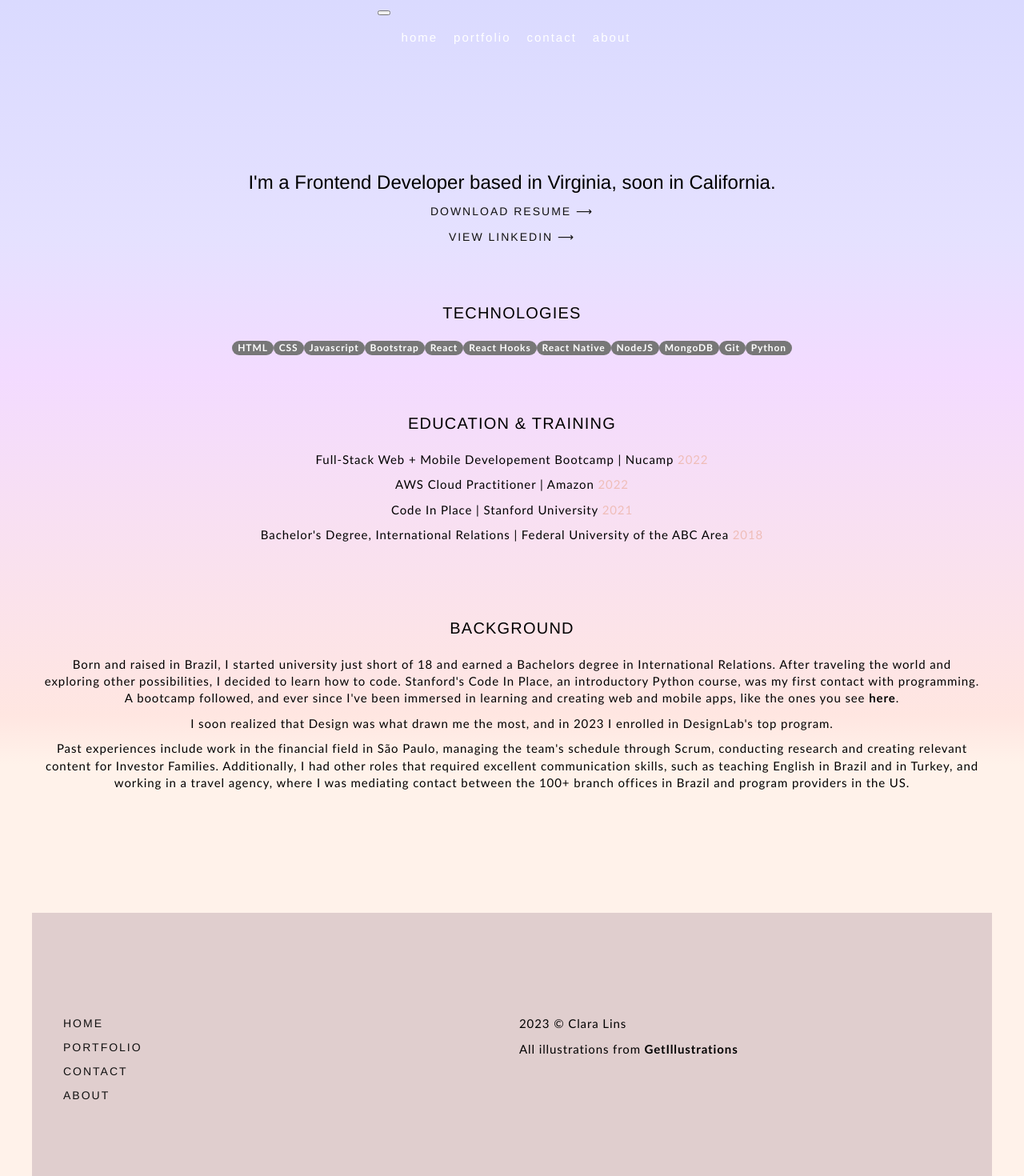
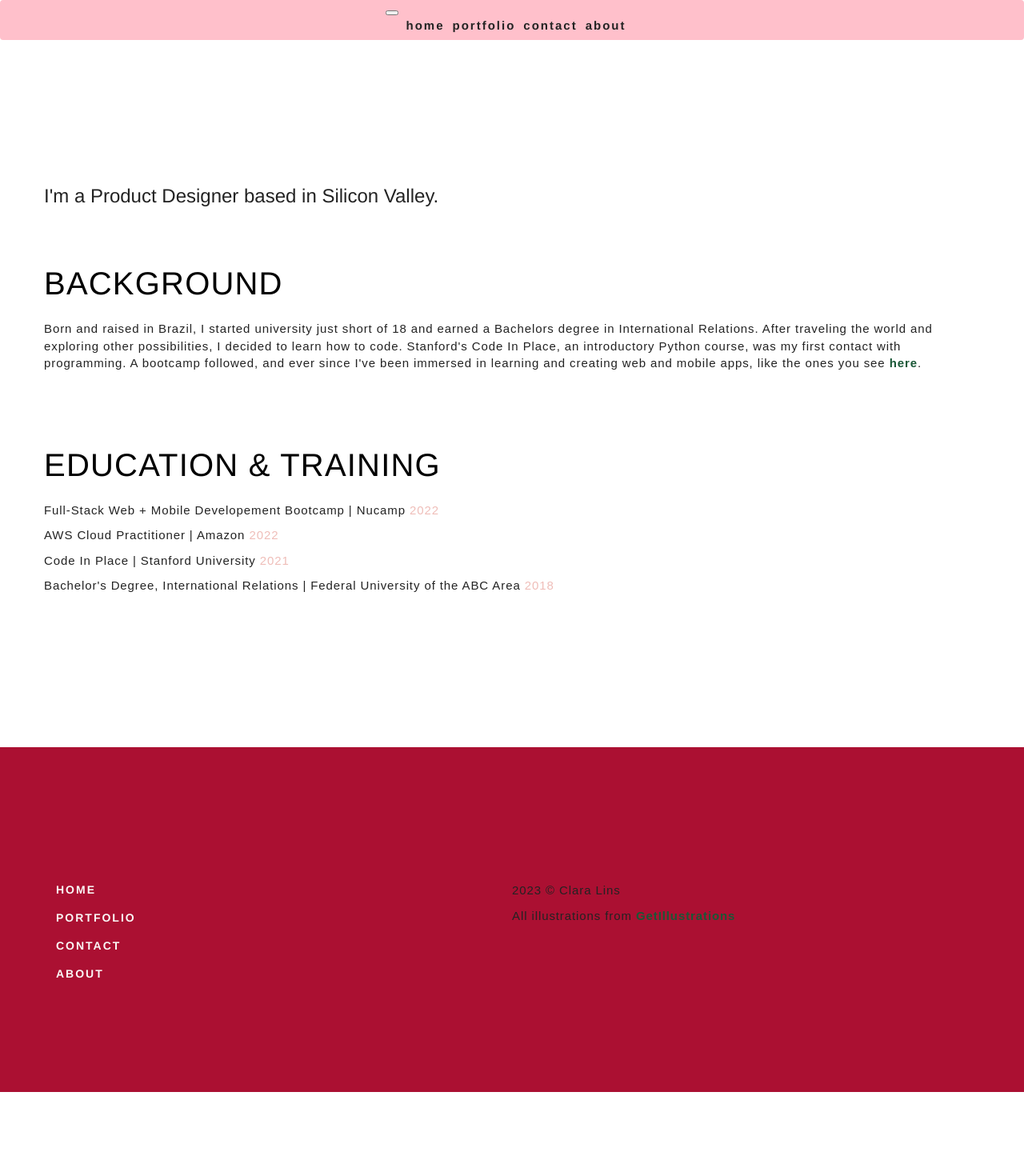
Before and after one commit to claralins/portfolio-website, a React (Create React App) app: page /about in a window 1280 px wide. Shown: the top 1470 px of the page at 80% size. After the commit the page ends 1365 px from the top, so only its background shows below. Built offline with nearby package versions, Linux system fonts and the light colour scheme.

Commit message:
third commit

```diff
--- a/src/App.css
+++ b/src/App.css
@@ -4,25 +4,14 @@
 
 * {
   margin: 0;
-  color: rgb(0, 0, 0);
+  color: #232323;
   box-sizing: border-box;
 }
 
 body {
-  background-image: linear-gradient(
-    180deg,
-    #e6e9ff 0%,
-    #e9ebff 0%,
-    #dadaff 0.01%,
-    #e5e1ff 20.31%,
-    #f3dbff 31.77%,
-    #ffe6e1 60.48%,
-    #fff2ea 64.73%
-  );
+  background-color: #faf7f6;
   font-size: 62.5%;
   height: auto;
-  padding-left: 40px;
-  padding-right: 40px;
 }
 
 .container {
@@ -30,7 +19,7 @@ body {
   display: flex;
   flex-direction: column;
   margin-bottom: 80px;
-  padding: 0 16rem;
+  padding: 4rem 16rem;
 }
 
 p {
@@ -38,12 +27,12 @@ p {
   letter-spacing: 0.9px;
   font-weight: 350;
   margin-bottom: 2rem;
-  font-family: 'Gill Sans', 'Gill Sans MT', Calibri, 'Trebuchet MS', sans-serif;
+  font-family: 'Heebo', sans-serif;
 }
 
 .inline-link:link,
 .inline-link:visited {
-  color: #000000;
+  color: #195736;
   font-weight: 600;
   transition: 0.9s;
 }
@@ -56,23 +45,23 @@ p {
   text-transform: uppercase;
   letter-spacing: 1.2px;
   font-weight: 300;
-  font-size: 2rem;
+  font-size: 4rem;
   margin-bottom: 24px;
 }
 
 .main-link:link,
 .main-link:visited {
-  text-decoration: none;
-  color: #000000;
+  font-weight: 800;
+  color: #ab1032;
 }
 
 .link-styled:link,
 .link-styled:visited {
-  color: #111111;
+  color: #faf7f6;
   text-transform: uppercase;
   text-decoration: none;
   transition: all 0.9s;
-  font-weight: 500;
+  font-weight: 800;
   font-size: 14px;
   letter-spacing: 2px;
   width: fit-content;
@@ -82,7 +71,7 @@ p {
 .link-styled:hover,
 .link-styled:active {
   text-decoration: none;
-  background-color: white;
+  color: #fbaebb;
 }
 
 /* HEADER AND NAVIGATION */
@@ -94,7 +83,6 @@ p {
   padding-top: 4rem;
   font-family: Georgia, 'Times New Roman', Times, serif;
   font-style: normal;
-  /* text-transform: uppercase; */
   font-weight: 500;
   font-size: 40px;
   letter-spacing: 0.03em;
@@ -113,7 +101,7 @@ p {
 }
 
 .navbar {
-  background-color: inherit;
+  background-color: pink;
   display: flex;
   flex-direction: ROW;
 }
@@ -122,8 +110,9 @@ p {
   text-transform: lowercase;
   font-size: 1.5rem;
   letter-spacing: 2px;
-  margin: 1.5rem 0.5rem;
+  /* margin: 1.5rem 0.5rem; */
   padding-left: 1rem;
+  /* background-color: #6c4a66; */
 }
 
 .nav-item:hover {
@@ -132,16 +121,16 @@ p {
 
 .nav-link:link,
 .nav-link:visited {
-  color: #ffffff;
+  color: #232323;
   text-decoration: none;
-  font-weight: 400;
+  font-weight: 700;
   transition: 0.9s;
 }
 
 .nav-link:hover,
 .nav-link:active {
   text-decoration: none;
-  color: #e3e3e3;
+  color: #195736;
 }
 
 .breadcrumb-link:link,
@@ -163,7 +152,6 @@ p {
   align-items: center;
   justify-content: center;
   height: 100%;
-  background-color: #000000;
 }
 
 /* HOME PAGE */
@@ -212,7 +200,6 @@ p {
   text-transform: uppercase;
   font-size: 2rem;
   align-self: center;
-  background-color: black;
   color: white;
 }
 
@@ -234,14 +221,14 @@ p {
 /* ABOUT PAGE */
 
 .about-row {
-  text-align: center;
+  text-align: left;
   display: flex;
   flex-direction: column;
   gap: 0.2rem;
   margin-bottom: 4rem;
   display: flex;
   flex-direction: column;
-  align-items: center;
+  /* align-items: center; */
 }
 
 .about-education,
@@ -253,12 +240,13 @@ p {
 
 /* FOOTER */
 .footer {
-  background-color: #6c4a6636;
-  padding: 8px 24px;
+  background-color: #ab1032;
+  color: #fff;
+  padding: 8px 16px;
   width: 100%;
 }
 
 .footer .list-unstyled {
   display: grid;
-  gap: 1rem;
+  gap: 1.5rem;
 }
--- a/src/components/Header.js
+++ b/src/components/Header.js
@@ -16,7 +16,7 @@ const Header = () => {
                 Home
               </NavLink>
             </NavItem>
-            <NavItem className="nav-item" href="/">
+            <NavItem className="nav-item" to="/projects">
               <NavLink
                 className={(isActive) =>
                   'nav-link' + (!isActive ? ' unselected' : '')
--- a/src/pages/AboutPage.js
+++ b/src/pages/AboutPage.js
@@ -15,10 +15,8 @@ const About = () => {
       <Container className="about-container container">
         <Row className="about-row">
           {/* <h2 className="section-title">The developer</h2> */}
-          <h3>
-            I'm a Frontend Developer based in Virginia, soon in California.
-          </h3>
-          <a href="/" className="link-styled" download>
+          <h3>I'm a Product Designer based in Silicon Valley.</h3>
+          {/* <a href="/" className="link-styled" download>
             Download resume ⟶
           </a>
 
@@ -27,14 +25,34 @@ const About = () => {
             className="link-styled"
           >
             View LinkedIn ⟶
-          </a>
+          </a> */}
         </Row>
-        <Row className="about-row">
+        {/* <Row className="about-row">
           <Col>
             <h2 className="section-title">Technologies</h2>
             <Technologies />
           </Col>
+        </Row> */}
+
+        <Row className="about-row">
+          <Col className="about-background">
+            <h2 className="section-title">Background</h2>
+            <p>
+              Born and raised in Brazil, I started university just short of 18
+              and earned a Bachelors degree in International Relations. After
+              traveling the world and exploring other possibilities, I decided
+              to learn how to code. Stanford's Code In Place, an introductory
+              Python course, was my first contact with programming. A bootcamp
+              followed, and ever since I've been immersed in learning and
+              creating web and mobile apps, like the ones you see{' '}
+              <a className="inline-link" href="/projects">
+                here
+              </a>
+              .
+            </p>
+          </Col>
         </Row>
+
         <Row className="about-row">
           <Col className="about-education">
             <h2 className="section-title">Education & training</h2>
@@ -58,38 +76,6 @@ const About = () => {
             </p>
           </Col>
         </Row>
-
-        <Row className="about-row">
-          <Col className="about-background">
-            <h2 className="section-title">Background</h2>
-            <p>
-              Born and raised in Brazil, I started university just short of 18
-              and earned a Bachelors degree in International Relations. After
-              traveling the world and exploring other possibilities, I decided
-              to learn how to code. Stanford's Code In Place, an introductory
-              Python course, was my first contact with programming. A bootcamp
-              followed, and ever since I've been immersed in learning and
-              creating web and mobile apps, like the ones you see{' '}
-              <a className="inline-link" href="/projects">
-                here
-              </a>
-              .
-            </p>
-            <p>
-              I soon realized that Design was what drawn me the most, and in
-              2023 I enrolled in DesignLab's top program.
-            </p>
-            <p>
-              Past experiences include work in the financial field in São Paulo,
-              managing the team's schedule through Scrum, conducting research
-              and creating relevant content for Investor Families. Additionally,
-              I had other roles that required excellent communication skills,
-              such as teaching English in Brazil and in Turkey, and working in a
-              travel agency, where I was mediating contact between the 100+
-              branch offices in Brazil and program providers in the US.
-            </p>
-          </Col>
-        </Row>
       </Container>
     </animated.div>
   );
--- a/src/pages/HomePage.js
+++ b/src/pages/HomePage.js
@@ -25,10 +25,10 @@ const Home = () => {
           </Col>
           <Col className="col-4">
             <Link to="/" className="main-link">
-              <h1 className=" header-title">Hey, I'm Clara</h1>
+              <h1 className="header-title">I'm Clara</h1>
             </Link>
-            <h2 className=" header-description">
-              Aspiring Product Designer based in Sillicon Valley. Currently
+            <h2 className="header-description">
+              Product Designer based in Sillicon Valley. <br></br>Currently
               enrolled in DesignLab.
             </h2>
           </Col>
@@ -46,10 +46,10 @@ const Home = () => {
       <Container>{/* <ProjectsList /> */}</Container>
       <Container className="about-container container">
         <Row className="about-row">
-          <Col className="about-tech">
+          {/* <Col className="about-tech">
             <h2 className="section-title">I'm confident with</h2>
             <Technologies />
-          </Col>
+          </Col> */}
         </Row>
         <Row className="about-row">
           <Col className="about-background col-4">
@@ -78,7 +78,7 @@ const Home = () => {
 
             <p>
               UX & UI Design | DesignLab{' '}
-              <span style={{ fontWeight: 'bold' }}>2023</span>
+              <span style={{ fontWeight: 'bold' }}>2024</span>
             </p>
             <p>
               Full-Stack Web + Mobile Developement Bootcamp | Nucamp{' '}
```
Also changed, not shown: src/components/Main.js (+9 -9 lines).
